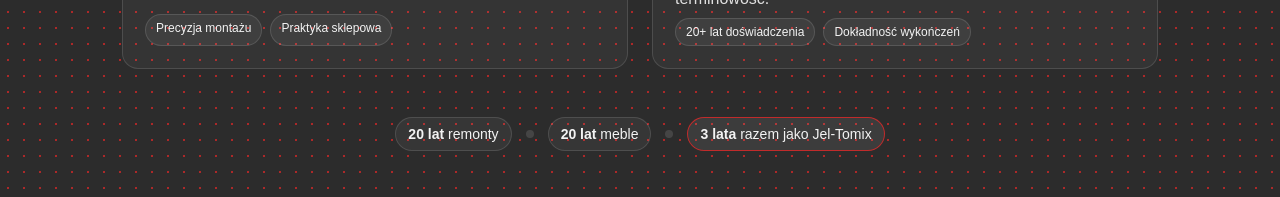
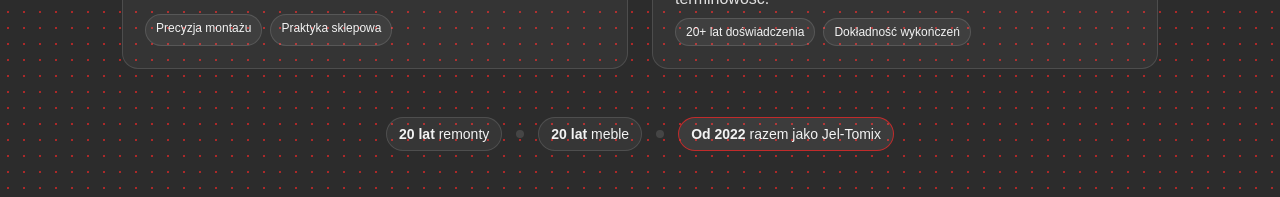
Before and after one commit to Sylweradoy/firma, a Next.js app: page / in a window 1280 px wide. Shown: the part 2140-2337 px from the top of the page. Built offline with nearby package versions, Linux system fonts and the light colour scheme; no server answers; a web font is replaced by a local one.

Commit message:
dodałem zmiany do onas  ze od 2022 raem

```diff
--- a/src/app/(site)/components/About/About.tsx
+++ b/src/app/(site)/components/About/About.tsx
@@ -129,7 +129,7 @@
         </div>
         <div className={styles.dot} aria-hidden="true" />
         <div className={styles.pillAccent}>
-          <strong>3 lata</strong> razem jako Jel-Tomix
+          <strong>Od 2022</strong> razem jako Jel-Tomix
         </div>
       </motion.aside>
 
```
